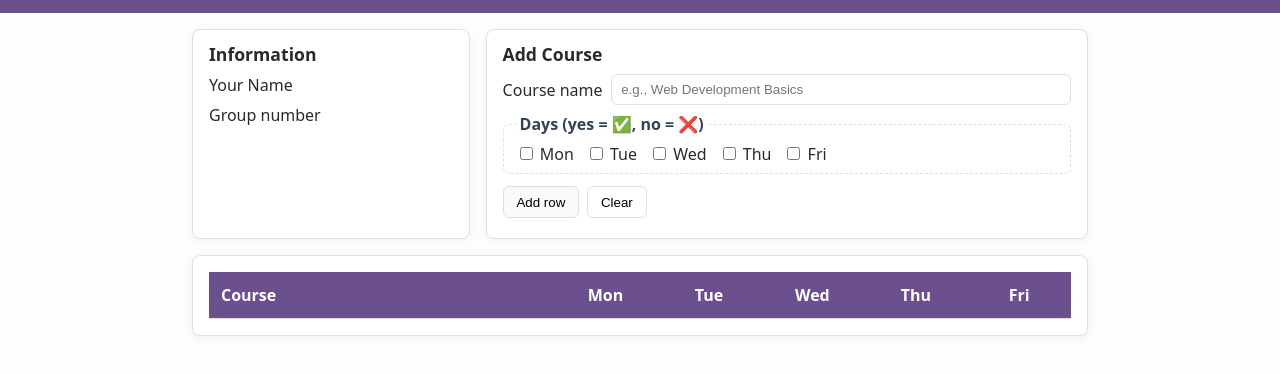
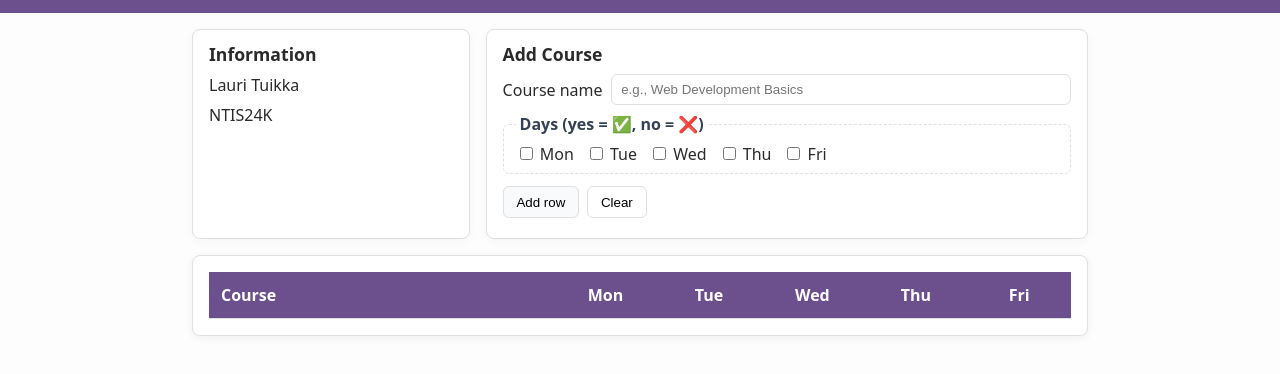
Before and after one commit to lateepatee/Webkehittamisenperusteet, a plain HTML site: page task-f/index.html in a window 1280 px wide. Shown: the part 70-444 px from the top of the page. Drawn offline with Linux system fonts and the light colour scheme.

Commit message:
task-f korjattu

```diff
--- a/task-f/index.html
+++ b/task-f/index.html
@@ -11,8 +11,8 @@
 
 <body>
   <!--
-    Author: Ville Heikkiniemi
-    Date: 2025-10-06
+    Author: Lauri Tuikka
+    Date: 2025-11-07
   -->
 
   <header class="site-header">
@@ -25,8 +25,8 @@
       <!-- Student info (30%) -->
       <section class="student-info" aria-label="Student information">
         <h2 class="student-info-title">Information</h2>
-        <p><span class="student-name">Your Name</span></p>
-        <p><span class="student-group">Group number</span></p>
+        <p><span class="student-name">Lauri Tuikka</span></p>
+        <p><span class="student-group">NTIS24K</span></p>
       </section>
 
       <!-- Controls (70%): add course + day marks -->
--- a/task-f/index.js
+++ b/task-f/index.js
@@ -1,6 +1,6 @@
 // index.js
-// Author: Ville Heikkiniemi
-// Date: 2025-10-06
+// Author: Lauri Tuikka
+// Date: 2025-11-07
 // Handles adding new course rows with day marks (✅/❌)
 
 document.addEventListener("DOMContentLoaded", () => {
--- a/task-f/style.css
+++ b/task-f/style.css
@@ -1,6 +1,6 @@
 /*
-Author: Ville Heikkiniemi
-Date: 2025-10-06
+Author: Lauri Tuikka
+Date: 2025-11-7
 */
 
 /* COLOR GUIDELINES
```
